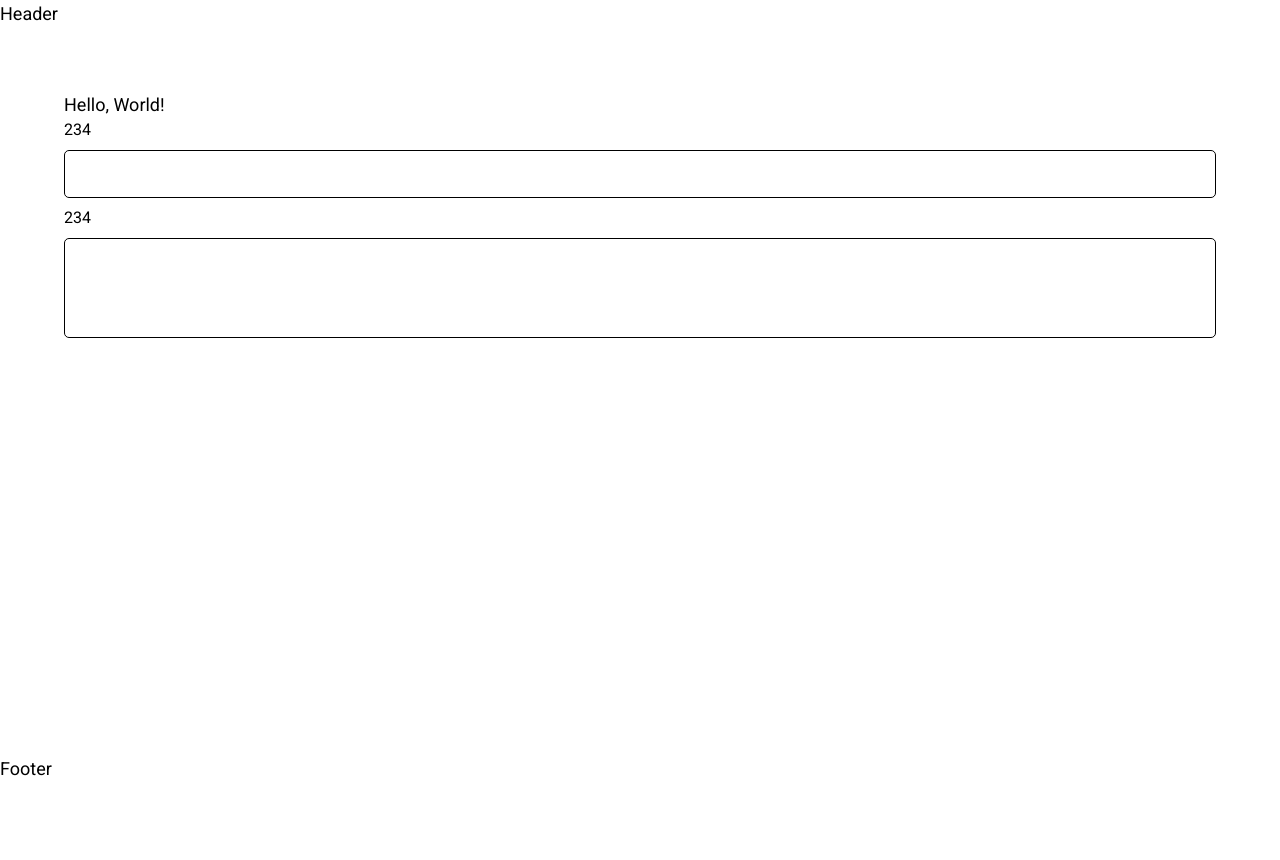
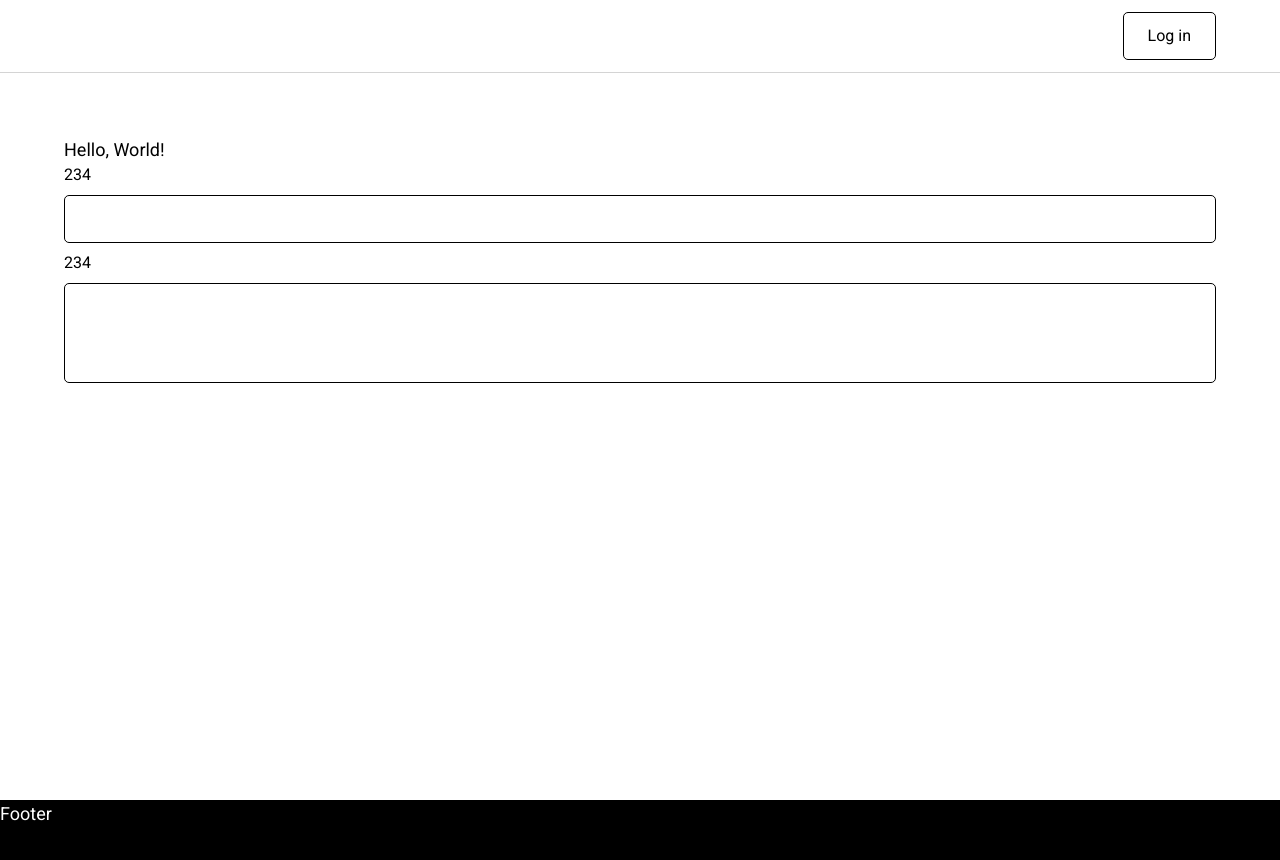
Before and after one commit to proffery/my-blog, a Next.js app: page / in a window 1280 px wide. Shown: the top 860 px of the page. Before the commit the page ends 800 px from the top, so only its background shows below. Built offline with nearby package versions, Linux system fonts and the light colour scheme.

Commit message:
Header, Footer sketch

```diff
--- a/src/app/layout.tsx
+++ b/src/app/layout.tsx
@@ -2,6 +2,8 @@ import type { Metadata } from 'next'
 
 import { ReactNode } from 'react'
 
+import { Footer } from '@/components/layouts/footer/footer'
+import { Header } from '@/components/layouts/header/header'
 import { inter, roboto } from '@/styles/fonts'
 import clsx from 'clsx'
 
@@ -24,9 +26,9 @@ export default function RootLayout({
   return (
     <html className={classNames.body} lang={'ru'}>
       <body>
-        <header>Header</header>
+        <Header />
         {children}
-        <footer>Footer</footer>
+        <Footer />
       </body>
     </html>
   )
--- /dev/null
+++ b/src/components/layouts/footer/footer.module.scss
@@ -0,0 +1,20 @@
+@use '@/styles/breakpoints';
+
+.root {
+  position: relative;
+  bottom: 0;
+  left: 0;
+
+  display: flex;
+
+  width: 100%;
+  height: breakpoints.$footer-height-desktop;
+
+  color: var(--color-light);
+
+  background-color: var(--color-dark);
+
+  @media (width <= breakpoints.$mobile) {
+    height: breakpoints.$footer-height-mobile;
+  }
+}
--- /dev/null
+++ b/src/components/layouts/footer/footer.tsx
@@ -0,0 +1,10 @@
+import clsx from 'clsx'
+
+import s from './footer.module.scss'
+export const Footer = () => {
+  const classNames = {
+    root: clsx(s.root),
+  }
+
+  return <footer className={classNames.root}>Footer</footer>
+}
--- /dev/null
+++ b/src/components/layouts/header/header.module.scss
@@ -0,0 +1,36 @@
+@use '@/styles/breakpoints';
+
+.root {
+  position: sticky;
+  z-index: 999;
+  top: 0;
+  left: 0;
+
+  display: flex;
+  align-items: center;
+  justify-content: center;
+
+  width: 100%;
+  height: breakpoints.$header-height-desktop;
+
+  background-color: var(--color-light);
+  box-shadow: 0 0 1px 0 var(--color-dark);
+
+  @media (width <= breakpoints.$mobile) {
+    height: breakpoints.$header-height-mobile;
+  }
+}
+
+.container {
+  display: flex;
+  align-items: center;
+  justify-content: space-between;
+
+  width: 100%;
+  max-width: breakpoints.$max-content-width;
+  padding: breakpoints.$header-padding-desktop;
+
+  @media (width <= breakpoints.$mobile) {
+    padding: breakpoints.$header-padding-mobile;
+  }
+}
--- /dev/null
+++ b/src/components/layouts/header/header.tsx
@@ -0,0 +1,19 @@
+import { Button } from '@/components/ui/button/button'
+import clsx from 'clsx'
+
+import s from './header.module.scss'
+export const Header = () => {
+  const classNames = {
+    container: clsx(s.container),
+    root: clsx(s.root),
+  }
+
+  return (
+    <header className={classNames.root}>
+      <div className={classNames.container}>
+        <nav></nav>
+        <Button>Log in</Button>
+      </div>
+    </header>
+  )
+}
--- a/src/components/layouts/page/page.module.scss
+++ b/src/components/layouts/page/page.module.scss
@@ -1,12 +1,7 @@
 @use '@/styles/breakpoints';
 
-$max-content-width: 1312px;
-$padding-desk: 64px;
-$padding-mob: 24px;
-$footer-height-desktop: 542px;
-$footer-height-mobile: 1322px;
-$header-height-desktop: 72px;
-$header-height-mobile: 48px;
+$header-height-desktop: breakpoints.$header-height-desktop;
+$header-height-mobile: breakpoints.$header-height-mobile;
 
 .main {
   position: relative;
@@ -15,13 +10,13 @@ $header-height-mobile: 48px;
   flex-direction: column;
 
   width: 100%;
-  max-width: $max-content-width;
+  max-width: breakpoints.$max-content-width;
   min-height: calc(100vh - $header-height-desktop);
   margin: 0 auto;
-  padding: $padding-desk;
+  padding: breakpoints.$content-padding-desktop;
 
   @media (width <= breakpoints.$mobile) {
     min-height: calc(100vh - $header-height-mobile);
-    padding: $padding-mob;
+    padding: breakpoints.$content-padding-mobile;
   }
 }
--- a/src/styles/_breakpoints.scss
+++ b/src/styles/_breakpoints.scss
@@ -1,2 +1,17 @@
-// mobile
+// Mobile
 $mobile: 576px;
+
+// Container
+$max-content-width: 1312px;
+$content-padding-desktop: 64px;
+$content-padding-mobile: 24px;
+
+// Header
+$header-height-desktop: 72px;
+$header-height-mobile: 48px;
+$header-padding-desktop: 0 64px;
+$header-padding-mobile: 0 24px;
+
+// Footer
+$footer-height-desktop: 542px;
+$footer-height-mobile: 1322px;
```
